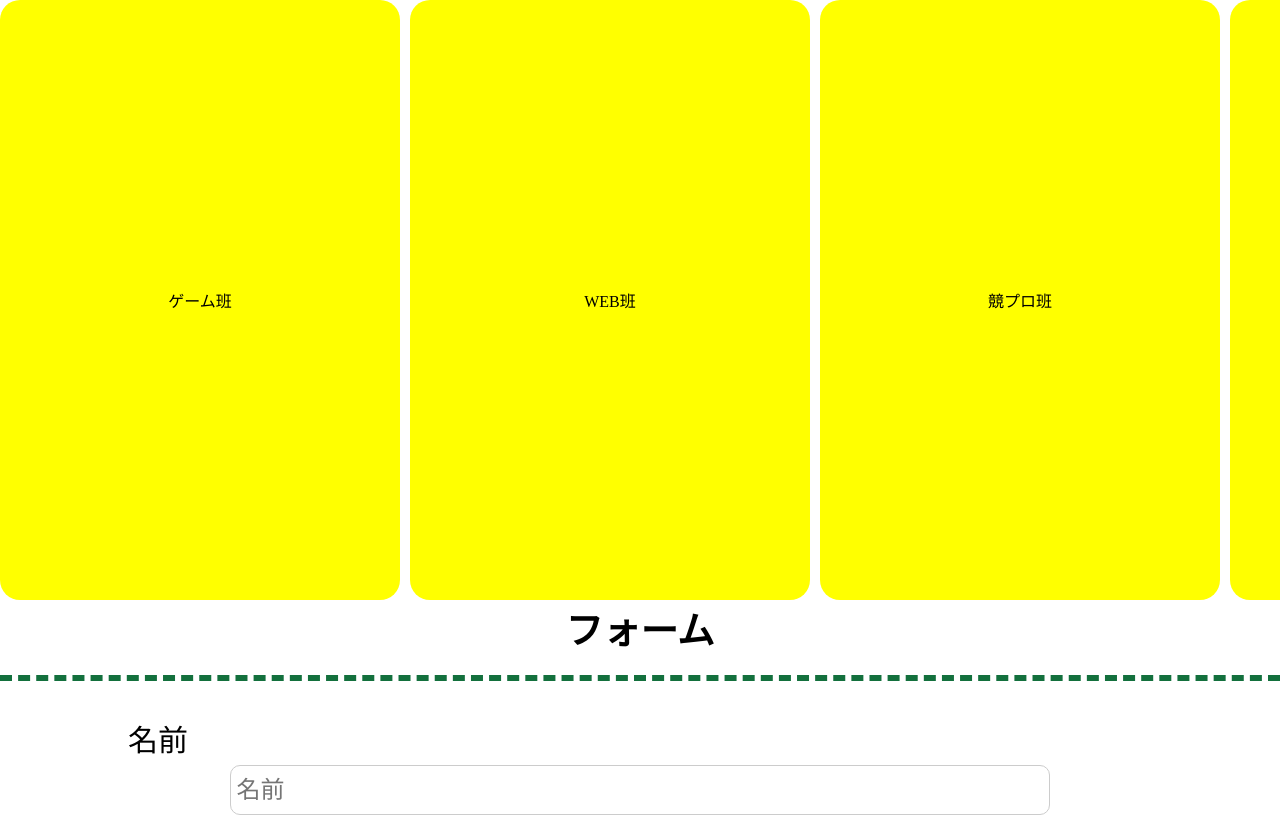
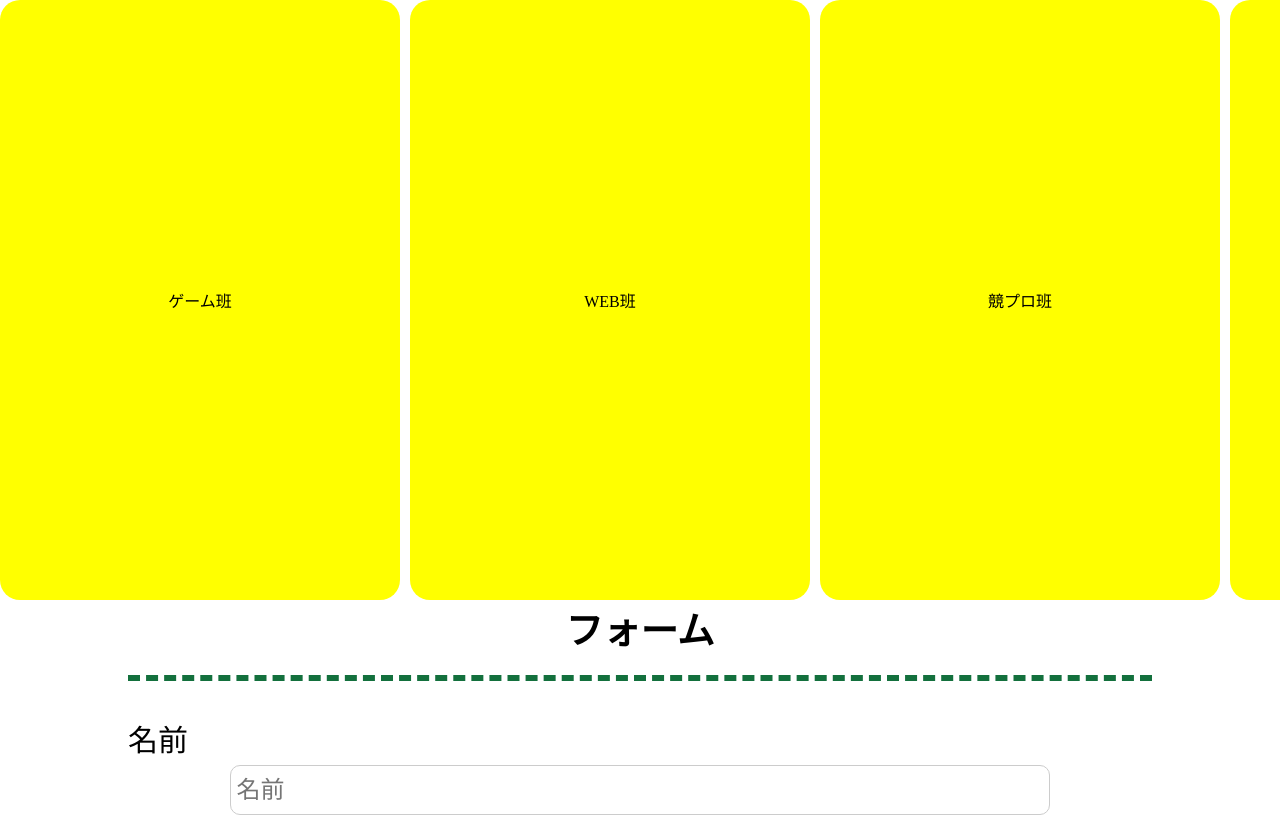
Before and after one commit to OsaKaIchiro/nitakkujyouken_website, a plain HTML site: page index.html in a window 1280 px wide. Shown: the top 816 px of the page. Drawn offline with Linux system fonts and the light colour scheme.

Commit message:
formsが完成しました

```diff
--- a/index.html
+++ b/index.html
@@ -22,8 +22,9 @@
     <section id="form">
         <div class="form-title">
             <h1>フォーム</h1>
+            <hr>
         </div>
-        <hr>
+
         <div class="form-content">
             <div class="form-name">
                 <label for="name">名前</label>
--- a/style.scss
+++ b/style.scss
@@ -114,7 +114,8 @@
     .form-title {
         text-align: center;
         font-size: 25px;
-        margin-bottom: 10px;
+        margin: 0 auto;
+        width: 80%;
     }
 
     .form-content {
```
Also changed, not shown: html/css/style.css, 1 other file.
